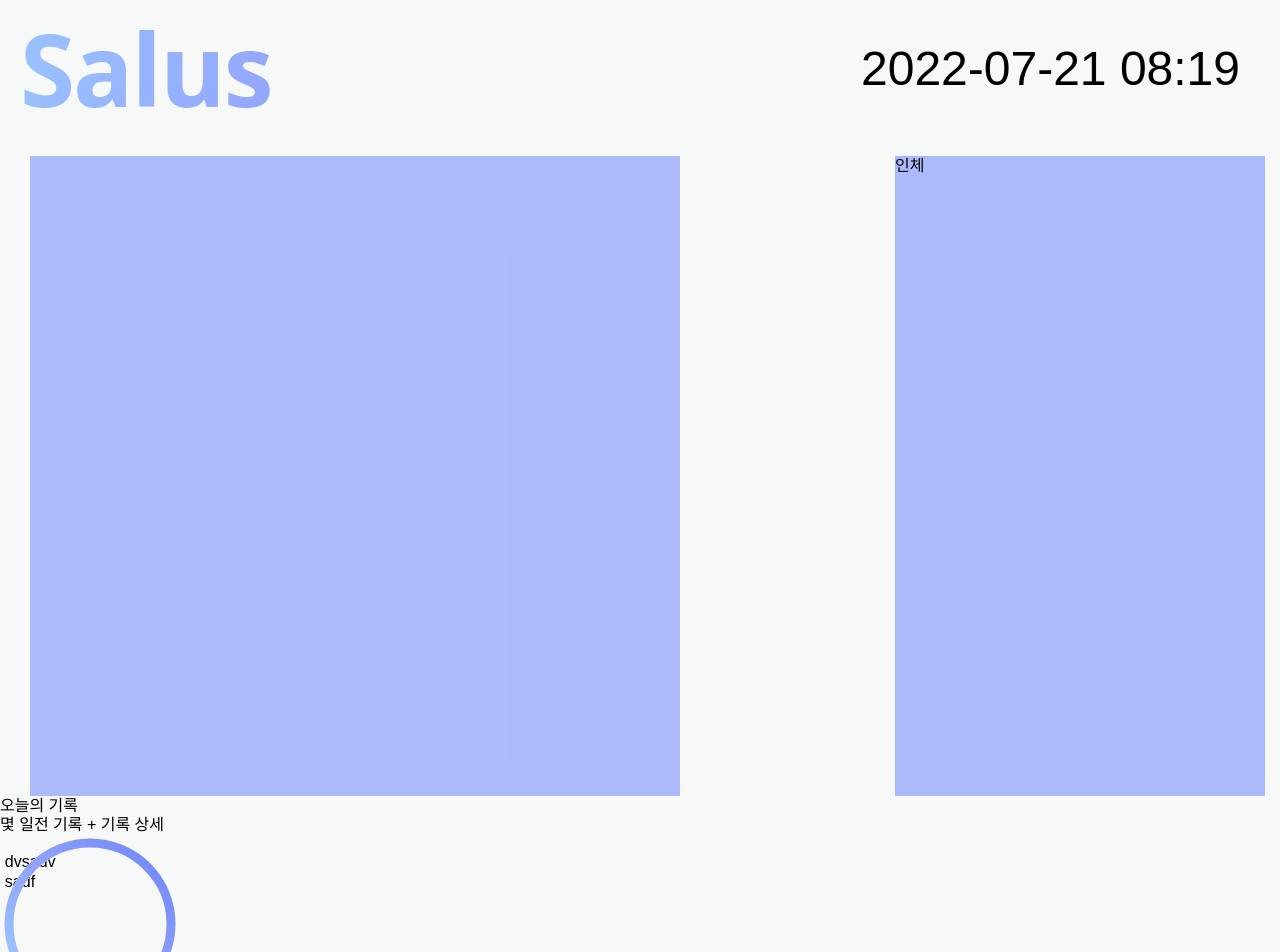
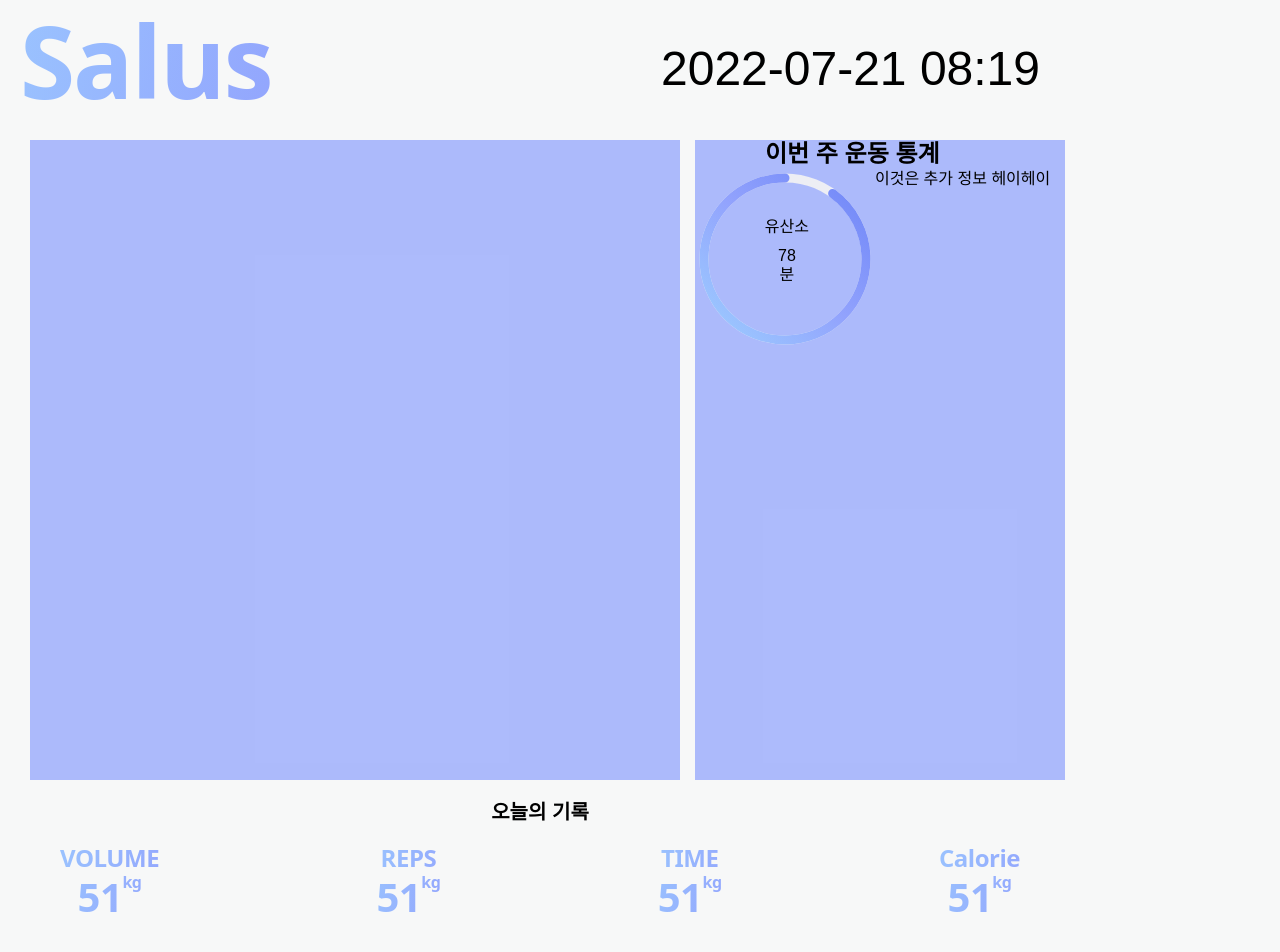
Before and after one commit to Jeong-WonSeok/Salus, a React (Create React App) app in the folder FrontEnd/: page /kiosk in a window 1280 px wide. Shown: the top 952 px of the page. Built offline with nearby package versions, Linux system fonts and the light colour scheme.

Commit message:
WW-feature: Main Kiosk In Progress

```diff
--- a/FrontEnd/src/components/RoundChart.js
+++ b/FrontEnd/src/components/RoundChart.js
@@ -10,9 +10,12 @@ const Circle = styled.circle`
       stroke-dashoffset: -${2 * Math.PI * 90};
     }
     100% {
-      stroke-dashoffset: ${(props) => -2 * Math.PI * 90 * (1-props.roundRatio)};
+      stroke-dashoffset: ${(props) =>
+        -2 * Math.PI * 90 * (1 - props.roundRatio)};
     }
   }
+
+  stroke-dashoffset: ${(props) => -2 * Math.PI * 90 * (1 - props.roundRatio)};
 `;
 
 const Div = styled.div`
--- a/FrontEnd/src/pages/KioskMainPage.js
+++ b/FrontEnd/src/pages/KioskMainPage.js
@@ -4,9 +4,8 @@ import RoundChart from "./../components/RoundChart";
 import styled from "styled-components";
 import { useState } from "react";
 import { useEffect } from "react";
-import MuscleMan from './../components/MuscleMan';
-import MuscleWoman from './../components/MuscleWoman';
-
+import MuscleMan from "./../components/MuscleMan";
+import MuscleWoman from "./../components/MuscleWoman";
 
 // 기본 div 로직
 const Div = styled.div`
@@ -14,19 +13,30 @@ const Div = styled.div`
   margin-top: ${(props) => (props.mt ? props.mt + "px" : 0)};
   margin-right: ${(props) => (props.mr ? props.mr + "px" : 0)};
   margin-left: ${(props) => (props.ml ? props.ml + "px" : 0)};
+  padding-bottom: ${(props) => (props.pb ? props.pb + "px" : 0)};
+  padding-top: ${(props) => (props.pt ? props.pt + "px" : 0)};
+  padding-right: ${(props) => (props.pr ? props.pr + "px" : 0)};
+  padding-left: ${(props) => (props.pl ? props.pl + "px" : 0)};
   font-size: ${(props) => (props.fontSize ? props.fontSize : "16px")};
   font-weight: ${(props) => (props.fontWeight ? props.fontWeight : 0)};
-  display: ${(props) => (props.displayDiv ? props.displayDiv : 'block')};
-  justify-content: ${(props) => (props.justifyContent ? props.justifyContent : 'none')};
+  display: ${(props) => (props.displayDiv ? props.displayDiv : "block")};
+  justify-content: ${(props) =>
+    props.justifyContent ? props.justifyContent : "none"};
+  align-items: ${(props) => (props.alignItems ? props.alignItems : "none")};
+  text-align: ${(props) => (props.textAlign ? props.textAlign : "left")};
+  color: ${(props) => (props.fontColor ? props.fontColor : "")};
+  background: ${(props) => (props.bgMain ? props.bgMain : "")} !important;
+  flex-direction: ${(props) =>
+    props.flexDirection ? props.flexDirection : "row"};
 `;
 
 //기본 Div를 상속받아 오버라이딩한 스타일
 const LogoDiv = styled(Div)`
   font-family: "Noto Sans";
   font-style: normal;
-  font-weight: 700;
+  font-weight: ${(props) => (props.fontWeight ? props.fontWeight : 700)};
   font-size: ${(props) => (props.fontSize ? props.fontSize : "100px")};
-  line-height: 136px;
+  line-height: ${(props) => (props.lineHeight ? props.lineHeight : "")};
   display: flex;
   align-items: center;
   text-align: center;
@@ -35,6 +45,7 @@ const LogoDiv = styled(Div)`
   -webkit-background-clip: text;
   -webkit-text-fill-color: transparent;
   background-clip: text;
+  background: ${(props) => (props.bgMain ? props.bgMain : "")};
 `;
 // 기본 Div를 상속받아 크기를 조절할 수 있는 스타일
 const CustomDiv = styled(Div)`
@@ -44,7 +55,6 @@ const CustomDiv = styled(Div)`
 
 const KioskMainPage = () => {
   const [time, setTime] = useState(moment());
-  const [gender, setGender] = useState(true);
   //우측 상단 시계 로직
   useEffect(() => {
     let timer = setInterval(() => {
@@ -56,22 +66,27 @@ const KioskMainPage = () => {
     };
   }, []);
 
-
   return (
-    <Div>
+    <CustomDiv divWidth="1080px">
       <Div displayDiv="flex" justifyContent="space-between">
         <LogoDiv ml={20}>Salus</LogoDiv>
         <Div mt={40} mr={40} fontSize="48px">
           {time.format("YYYY-MM-DD HH:mm")}
         </Div>
       </Div>
-      <Div displayDiv="flex" justifyContent="space-between" mt={20}>
+      <CustomDiv
+        displayDiv="flex"
+        justifyContent="space-between"
+        mt={20}
+        divWidth="1080px"
+      >
         <CustomDiv
           divWidth="650px"
           divHeight="640px"
           className="tr-blue-bg"
           ml={30}
         >
+          {/* 근육 props로 넘김? redux로 내부에서 selector 선언? */}
           {/* {gender && (<MuscleMan />)} */}
           {/* {!gender && (<MuscleWoman />)} */}
         </CustomDiv>
@@ -81,24 +96,102 @@ const KioskMainPage = () => {
           className="tr-blue-bg"
           mr={15}
         >
-          인체
-        </CustomDiv>
+          <Div fontSize="24px" fontWeight={600} ml={70}>
+            이번 주 운동 통계
           </Div>
-
-      <Div>오늘의 기록</Div>
-
-      <Div>몇 일전 기록 + 기록 상세</Div>
-
+          <Div displayDiv="flex">
             <RoundChart
               roundRatio={0.9}
               roundWidth="180px"
               roundHeight="180px"
               colorGradient={["#9DCEFF", "#92A3FD", "#6e85f7"]}
             >
-        <div>dvsadv</div>
-        <div>sadf</div>
+              <Div displayDiv="flex" ml={65} mt={30} flexDirection="column" alignItems="center">
+                <Div mb={10}>유산소</Div>
+                <Div>78</Div>
+                <Div>분</Div>
+              </Div>
             </RoundChart>
+
+            <Div>이것은 추가 정보 헤이헤이</Div>
           </Div>
+        </CustomDiv>
+      </CustomDiv>
+
+      <Div mt={20}>
+        <Div fontWeight={600} fontSize="20px" textAlign="center">
+          오늘의 기록
+        </Div>
+        <Div
+          displayDiv="flex"
+          justifyContent="space-between"
+          ml={60}
+          mr={60}
+          mt={20}
+        >
+          <LogoDiv fontSize="24px" fontWeight={700} flexDirection="column">
+            VOLUME
+            <Div
+              fontSize="40px"
+              fontWeight={700}
+              displayDiv="flex"
+              bgMain="none"
+            >
+              51
+              <Div>kg</Div>
+            </Div>
+          </LogoDiv>
+          <LogoDiv fontSize="24px" fontWeight={700} flexDirection="column">
+            REPS
+            <Div
+              fontSize="40px"
+              fontWeight={700}
+              displayDiv="flex"
+              bgMain="none"
+            >
+              51
+              <Div>kg</Div>
+            </Div>
+          </LogoDiv>
+          <LogoDiv fontSize="24px" fontWeight={700} flexDirection="column">
+            TIME
+            <Div
+              fontSize="40px"
+              fontWeight={700}
+              displayDiv="flex"
+              bgMain="none"
+            >
+              51
+              <Div>kg</Div>
+            </Div>
+          </LogoDiv>
+          <LogoDiv fontSize="24px" fontWeight={700} flexDirection="column">
+            Calorie
+            <Div
+              fontSize="40px"
+              fontWeight={700}
+              displayDiv="flex"
+              bgMain="none"
+            >
+              51
+              <Div>kg</Div>
+            </Div>
+          </LogoDiv>
+        </Div>
+      </Div>
+
+      <Div displayDiv="flex" fontSize="36px" ml={30} mt={30} mb={30}>
+        <Div fontSize="30px" fontWeight={600}>
+          Board
+        </Div>
+        <Div fontSize="30px" ml={9} fontWeight={600}>
+          |
+        </Div>
+        <Div fontSize="30px" ml={9} fontWeight={600}>
+          Calender
+        </Div>
+      </Div>
+    </CustomDiv>
   );
 };
 
```
Lines whose indentation alone changed are shown as unchanged.
